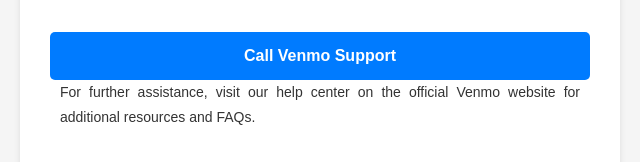
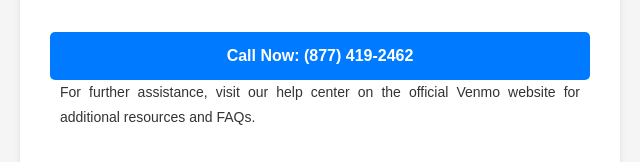
Before and after one commit to gerrajesh/venmo-call-now, a plain HTML site: page index.html in a window 1280 px wide. Shown: the part 435-597 px from the top of the page, 320-960 px from the left. Drawn offline with Linux system fonts and the light colour scheme.

Commit message:
Update index.html

```diff
--- a/index.html
+++ b/index.html
@@ -119,13 +119,13 @@
             speed up the resolution process.
         </p>
 
-        <a href="tel:+18662403266" class="call-button">Call Venmo Support</a>
+        <a href="tel:+18774192462" class="call-button">Call Now: (877) 419-2462</a>
 
         <p>
             For further assistance, visit our help center on the official Venmo website for additional resources and FAQs.
         </p>
 
-        <a href="tel:+18662403266" class="call-button">Need Help? Call Venmo Support</a>
+        <a href="tel:+18774192462" class="call-button">Need Help? Call Venmo Support</a>
 
         </div>
     </div>
```
